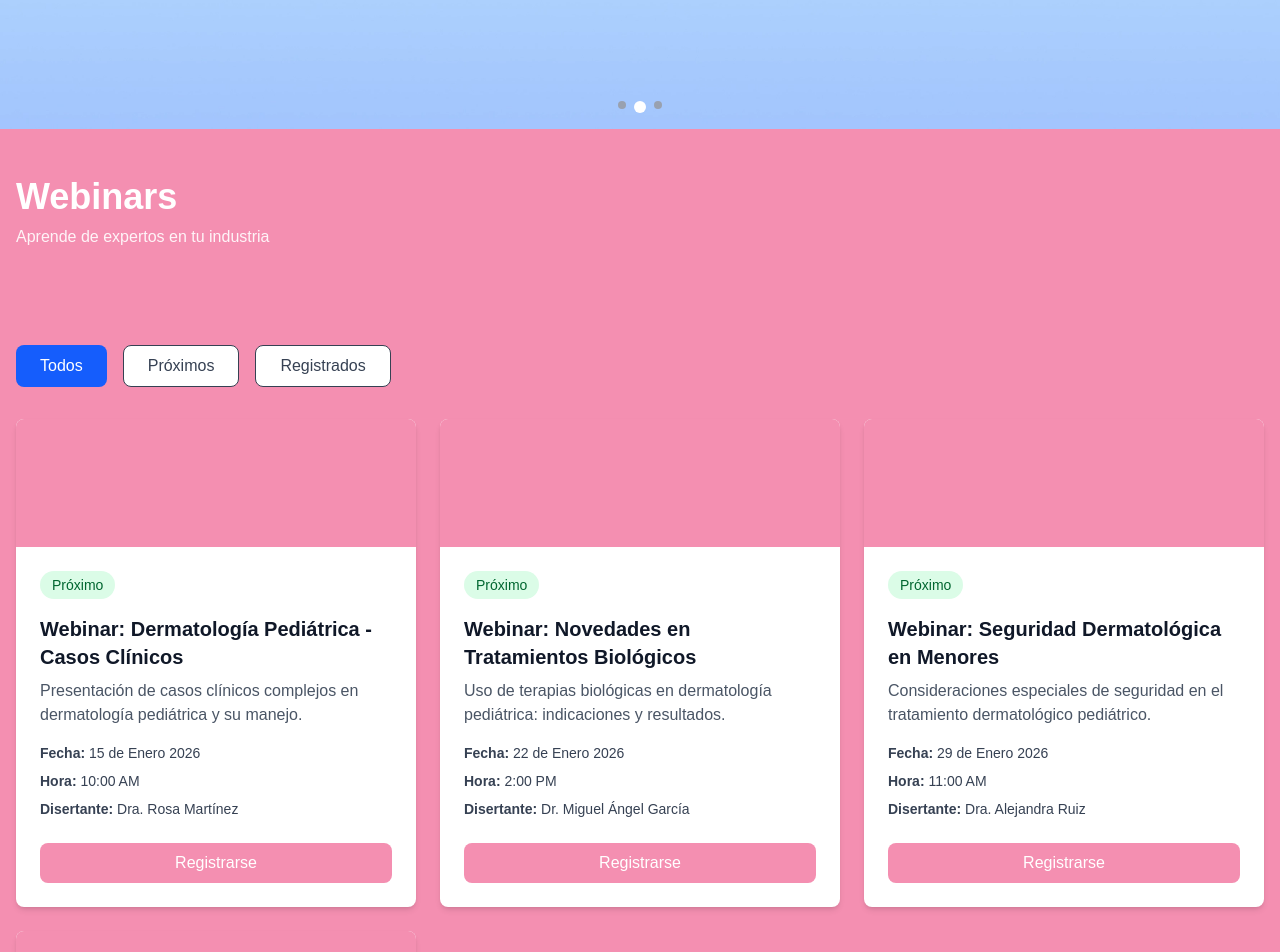
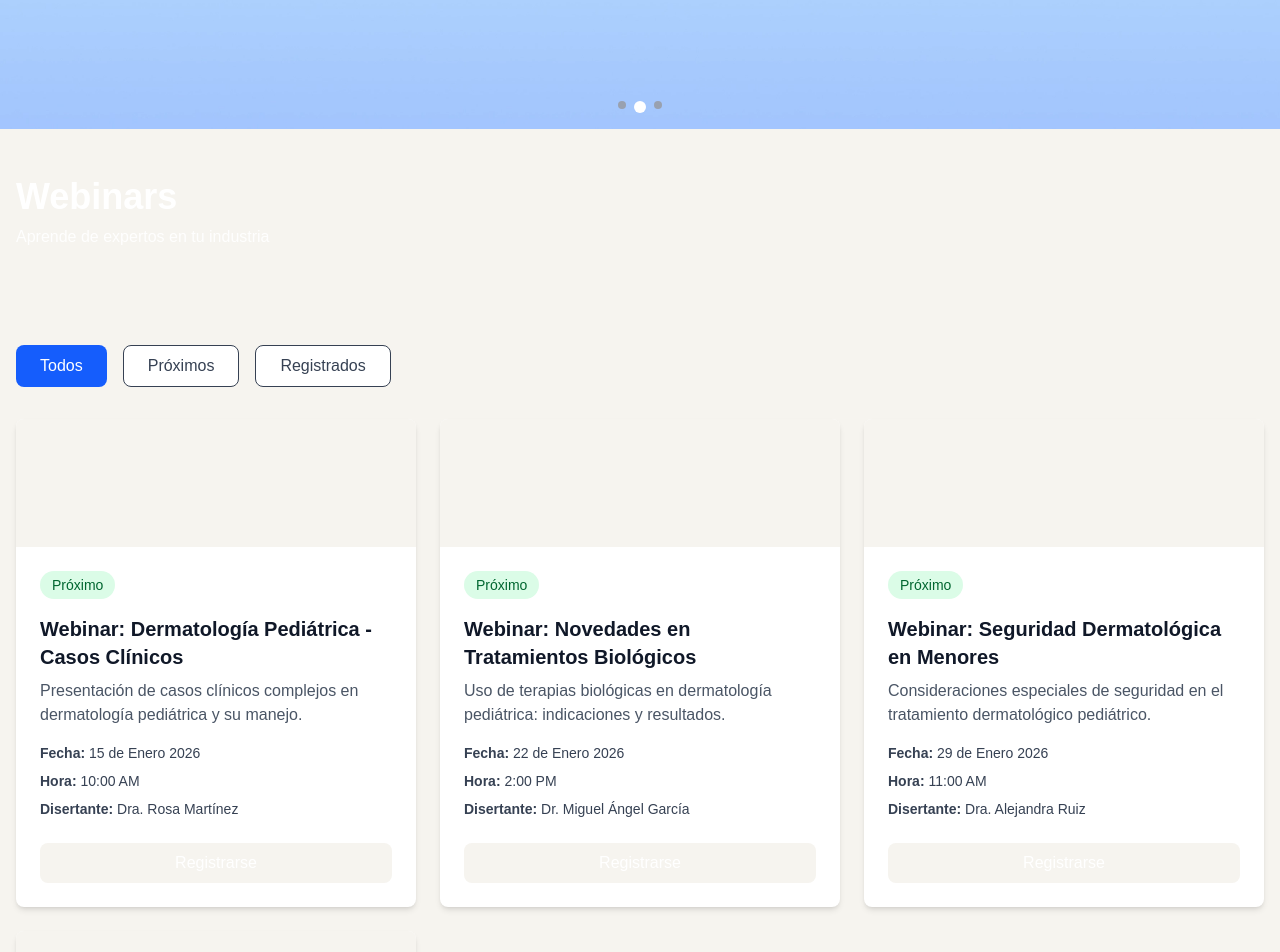
Before and after one commit to KingCas78/cmdp_web, a Next.js app: page /webinars in a window 1280 px wide. Shown: the part 480-1432 px from the top of the page. Built offline with nearby package versions, Linux system fonts and the light colour scheme.

Commit message:
cambio de color de fondo de la page webinars

```diff
--- a/src/app/webinars/webinars.css
+++ b/src/app/webinars/webinars.css
@@ -1,10 +1,10 @@
 .webinars-container {
   min-height: 100vh;
-  background-color: #F48FB1;
+  background-color: #F6F4EF;
 }
 
 .webinars-header {
-  background-color: #F48FB1;
+  background-color: #F6F4EF;
   color: white;
   padding-top: 3rem;
   padding-bottom: 3rem;
@@ -17,11 +17,11 @@
 
 .webinars-card-header {
   height: 8rem;
-  background-color: #F48FB1;
+  background-color: #F6F4EF;
 }
 
 .webinars-register-btn {
-  background-color: #F48FB1;
+  background-color: #F6F4EF;
   color: white;
   margin-top: 1.5rem;
   width: 100%;
@@ -34,5 +34,5 @@
 }
 
 .webinars-register-btn:hover {
-  background-color: #E367A1;
+  background-color: #E8E5D9;
 }
```
